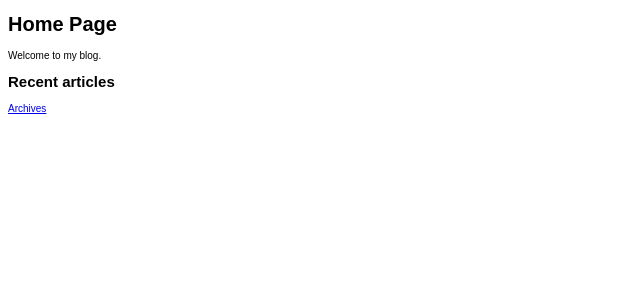
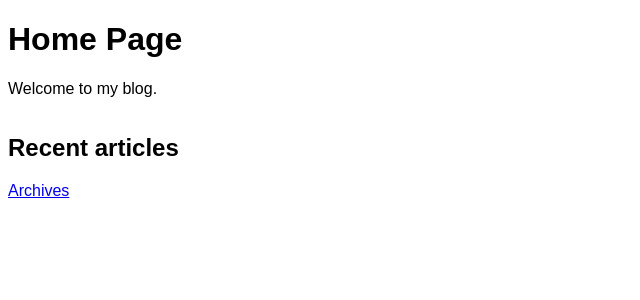
Before and after one commit to MauritzLM/blog-api-view, a React (Create React App) app: page / in a window 1280 px wide. Shown: the top 300 px of the page, without its empty margins (0-640 px from the left). Built offline with nearby package versions, Linux system fonts and the light colour scheme.

Commit message:
updated body font size

```diff
--- a/src/App.css
+++ b/src/App.css
@@ -6,3 +6,11 @@ html {
   font-size: 10px;
   font-family: Arial, Helvetica, sans-serif;
 }
+
+body {
+  font-size: 1.6rem;
+}
+
+main {
+  display: flex;
+}
```
